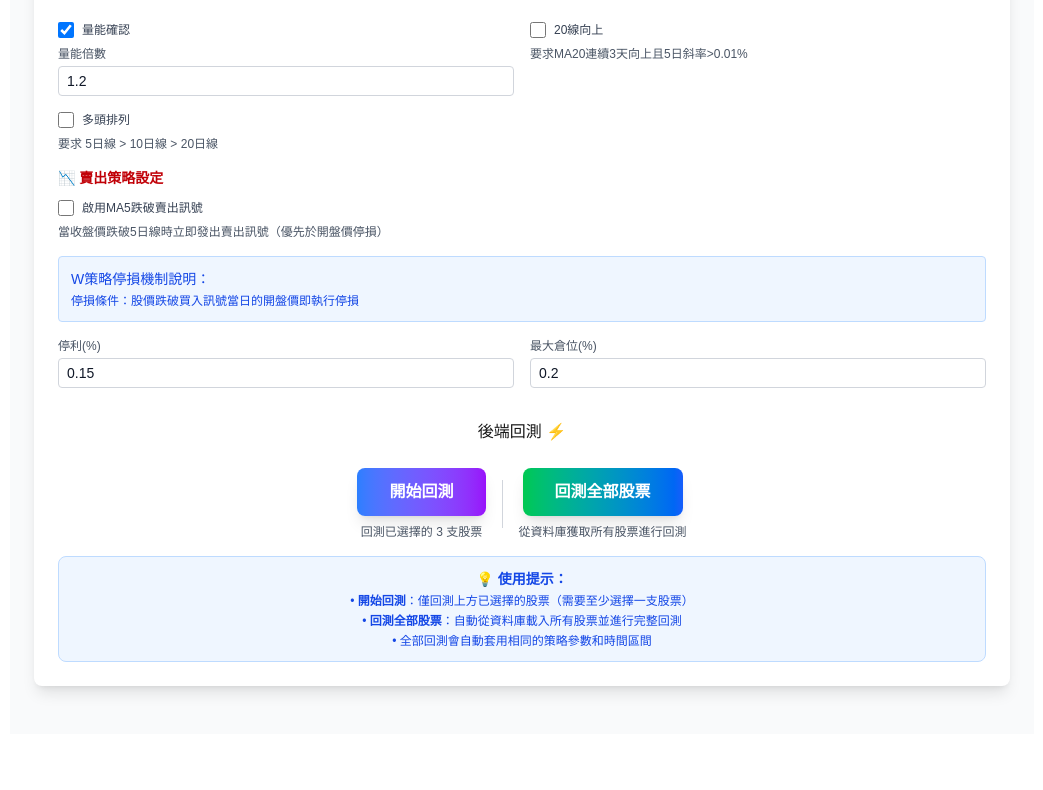
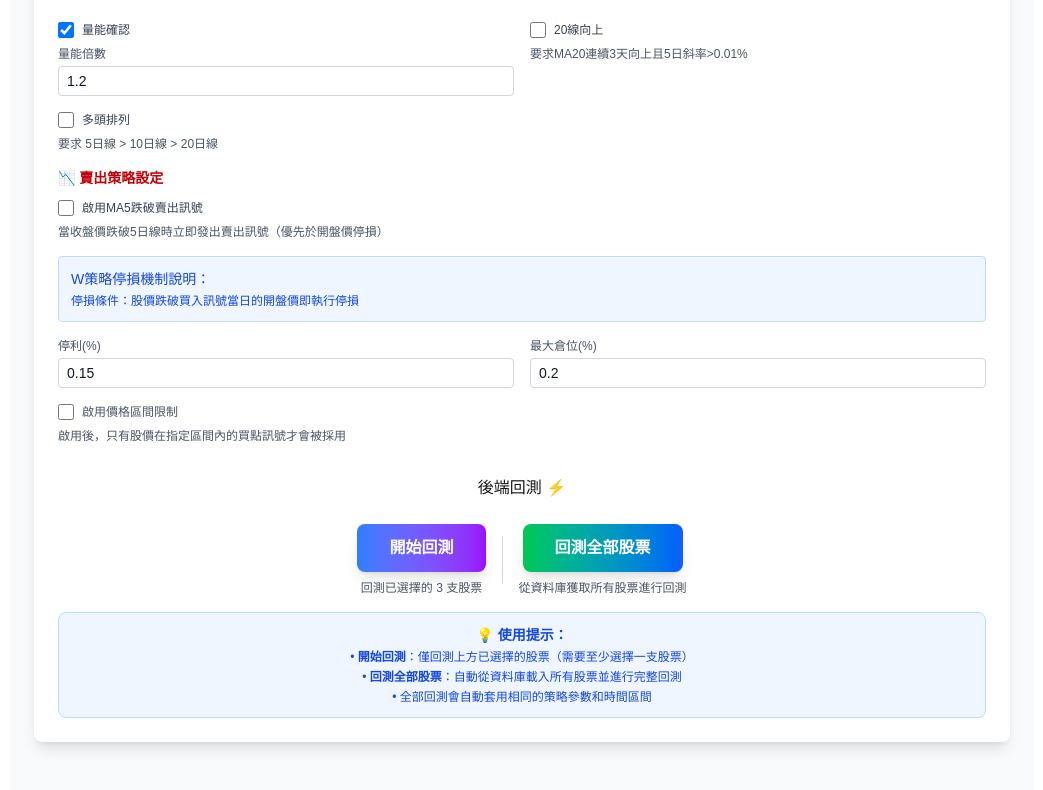
Before and after one commit to YuHsuanChien/stock_test, a Next.js app: page / in a window 1280 px wide. Shown: the part 1265-2055 px from the top of the page, without its empty margins (118-1161 px from the left). Before the commit the page ends 1999 px from the top, so only its background shows below. Built offline with nearby package versions, Linux system fonts and the light colour scheme.

Commit message:
feat: 新增價格區間限制功能，更新策略參數以支持價格範圍過濾

```diff
--- a/src/app/components/w_strategy.tsx
+++ b/src/app/components/w_strategy.tsx
@@ -554,6 +554,102 @@ export default function W_Strategy({
             }
           />
         </div>
+
+        {/* 新增：價格區間限制 */}
+        <div className="col-span-full">
+          <label className="flex items-center space-x-2">
+            <input
+              type="checkbox"
+              className="form-checkbox h-4 w-4 text-blue-600 transition duration-150 ease-in-out"
+              checked={strategyParams.enablePriceRangeFilter}
+              onChange={(e) =>
+                setStrategyParams({
+                  ...strategyParams,
+                  enablePriceRangeFilter: e.target.checked,
+                })
+              }
+            />
+            <span
+              className={`text-xs font-medium transition-colors duration-300 ${
+                isDarkMode ? 'text-gray-300' : 'text-gray-600'
+              }`}
+            >
+              啟用價格區間限制
+            </span>
+          </label>
+
+          {strategyParams.enablePriceRangeFilter && (
+            <div className="mt-3 grid grid-cols-2 gap-3">
+              <div>
+                <label
+                  className={`block text-xs font-medium mb-1 transition-colors duration-300 ${
+                    isDarkMode ? 'text-gray-300' : 'text-gray-600'
+                  }`}
+                >
+                  最低價格
+                </label>
+                <input
+                  type="number"
+                  step="0.1"
+                  min="0"
+                  placeholder="不限制"
+                  className={`w-full px-2 py-1 text-sm border rounded focus:outline-none focus:ring-1 focus:ring-blue-500 transition-colors duration-300 ${
+                    isDarkMode
+                      ? 'bg-gray-700 border-gray-600 text-white placeholder-gray-400'
+                      : 'bg-white border-gray-300 text-gray-900 placeholder-gray-500'
+                  }`}
+                  value={strategyParams.minPrice || ''}
+                  onChange={(e) =>
+                    setStrategyParams({
+                      ...strategyParams,
+                      minPrice: e.target.value
+                        ? Number(e.target.value)
+                        : undefined,
+                    })
+                  }
+                />
+              </div>
+
+              <div>
+                <label
+                  className={`block text-xs font-medium mb-1 transition-colors duration-300 ${
+                    isDarkMode ? 'text-gray-300' : 'text-gray-600'
+                  }`}
+                >
+                  最高價格
+                </label>
+                <input
+                  type="number"
+                  step="0.1"
+                  min="0"
+                  placeholder="不限制"
+                  className={`w-full px-2 py-1 text-sm border rounded focus:outline-none focus:ring-1 focus:ring-blue-500 transition-colors duration-300 ${
+                    isDarkMode
+                      ? 'bg-gray-700 border-gray-600 text-white placeholder-gray-400'
+                      : 'bg-white border-gray-300 text-gray-900 placeholder-gray-500'
+                  }`}
+                  value={strategyParams.maxPrice || ''}
+                  onChange={(e) =>
+                    setStrategyParams({
+                      ...strategyParams,
+                      maxPrice: e.target.value
+                        ? Number(e.target.value)
+                        : undefined,
+                    })
+                  }
+                />
+              </div>
+            </div>
+          )}
+
+          <div
+            className={`mt-2 text-xs transition-colors duration-300 ${
+              isDarkMode ? 'text-gray-400' : 'text-gray-600'
+            }`}
+          >
+            啟用後，只有股價在指定區間內的買點訊號才會被採用
+          </div>
+        </div>
       </div>
     </div>
   );
--- a/src/app/interfaces/stockData.ts
+++ b/src/app/interfaces/stockData.ts
@@ -114,6 +114,11 @@ export interface WStrategyParams {
 
   // 新增：MA5跌破賣出功能
   enableMA5SellSignal: boolean; // 啟用跌破MA5賣出訊號
+
+  // 新增：價格區間限制功能
+  enablePriceRangeFilter: boolean; // 啟用價格區間過濾
+  minPrice?: number; // 最低價格限制
+  maxPrice?: number; // 最高價格限制
 }
 
 // 2. 高低點標記數據結構
--- a/src/app/page.tsx
+++ b/src/app/page.tsx
@@ -109,6 +109,11 @@ const BacktestSystem = () => {
 
     // 新增：MA5跌破賣出功能
     enableMA5SellSignal: false, // 預設關閉，讓用戶決定是否啟用
+
+    // 新增：價格區間限制功能
+    enablePriceRangeFilter: false, // 預設關閉
+    minPrice: undefined, // 未設定
+    maxPrice: undefined, // 未設定
   });
 
   const [rsiStrategyParams, setRsiStrategyParams] = useState<RsiStrategyParams>(
```
